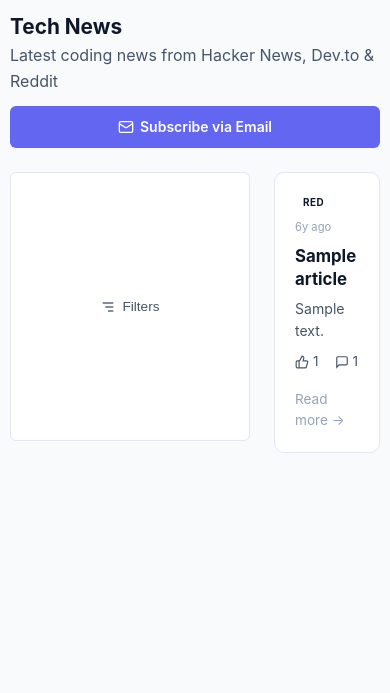
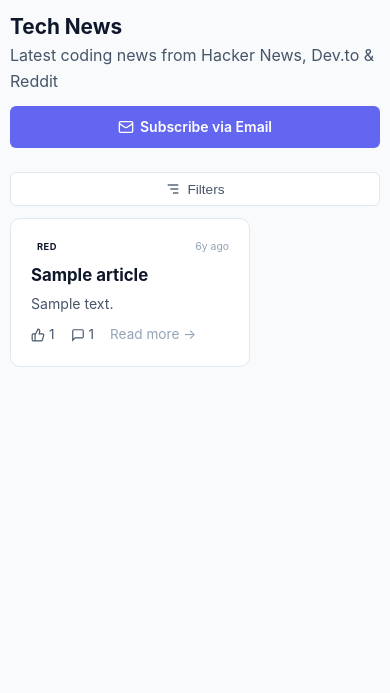
Before and after one commit to SouravGiri-007/codelab, a Flask app: page /news in a window 390 px wide; the page is wider, and only the part inside the window is pictured. Shown: the part 64-757 px from the top of that part. Run offline with Flask 3, Linux system fonts and the light colour scheme; tables that the repository leaves empty hold one stand-in row (values such as "Sample post"); some libraries are stand-ins or nearby versions.

Commit message:
Enhance layout and styling across multiple templates, including navbar background, chat container height, and news section structure

```diff
--- a/app/static/css/style.css
+++ b/app/static/css/style.css
@@ -1157,7 +1171,7 @@
     }
 
     /* News */
-    .news-layout { gap: 20px; }
+    .news-layout-inner { gap: 20px; }
     .news-sidebar { width: 220px; }
 
     /* Admin */
@@ -1185,8 +1202,9 @@
     .explore-page { grid-template-columns: 1fr; }
     .explore-sidebar { display: none; }
     .snippet-grid { grid-template-columns: 1fr; }
-    .news-layout { grid-template-columns: 1fr; }
+    .news-layout-inner { grid-template-columns: 1fr; }
     .news-sidebar { display: none; }
+    .mobile-news-toggle { display: inline-flex; width: 100%; justify-content: center; }
     .admin-grid { grid-template-columns: 1fr; }
     .admin-header { flex-direction: column; align-items: flex-start; gap: 12px; }
     .admin-table-wrap { overflow-x: auto; }
@@ -1195,16 +1213,24 @@
     /* Show filter toggle on explore page */
     .filter-toggle-mobile { display: inline-flex; }
 
-    /* Show news toggle */
-    .mobile-news-toggle { display: inline-flex; }
+    /* Page-header wraps on tablets too */
+    .page-header {
+        flex-direction: column;
+        align-items: flex-start;
+        gap: 12px;
+    }
+    .page-header-actions {
+        width: 100%;
+    }
+    .page-header-actions .btn {
+        width: 100%;
+        justify-content: center;
+    }
 
     /* Profile page */
     .profile-page { padding: 0; }
-}
-
-/* ─── Mobile (480px – 767px) ────────────────────────────────── */
-@media (max-width: 767px) {
-    /* Navbar */
+
+    /* Navbar — show hamburger, slide-in panel */
     .nav-hamburger { display: flex; }
     .nav-search { display: none; }
     .nav-container { padding: 0 16px; gap: 0; }
@@ -1290,7 +1315,7 @@
     .snippet-stats { gap: 8px; font-size: 0.78rem; }
 
     /* News */
-    .news-layout { grid-template-columns: 1fr; gap: 0; }
+    .news-layout-inner { grid-template-columns: 1fr; gap: 0; }
     .news-sidebar { display: none; }
     .news-card { padding: 16px; }
     .news-card-header {
@@ -1325,23 +1350,7 @@
         gap: 10px;
         font-size: 0.75rem;
     }
-    .mobile-news-toggle {
-        width: 100%;
-        justify-content: center;
-    }
-    .page-header {
-        flex-direction: column;
-        align-items: flex-start;
-        gap: 12px;
-    }
     .page-header h1 { font-size: 1.3rem; }
-    .page-header-actions {
-        width: 100%;
-    }
-    .page-header-actions .btn {
-        width: 100%;
-        justify-content: center;
-    }
     .news-sidebar .card {
         padding: 12px !important;
     }
@@ -1543,6 +1555,12 @@
     .auth-card { padding: 20px 16px; }
     .snippet-card { padding: 14px; }
     .news-card { padding: 14px; }
+    .news-card-header { gap: 4px; }
+    .news-card-header .source-badge { font-size: 0.58rem; padding: 1px 6px; }
+    .news-card-header .text-muted { font-size: 0.65rem; }
+    .news-card-title { font-size: 0.9rem; }
+    .news-card-summary { font-size: 0.78rem; }
+    .news-card-footer { gap: 6px; font-size: 0.7rem; }
     .profile-header { padding: 12px; }
     .stats-grid { grid-template-columns: 1fr; gap: 6px; }
     .admin-nav-link { font-size: 0.8rem; padding: 5px 10px; }
@@ -1590,11 +1619,13 @@
 
 /* ─── News Layout ───────────────────────────────────────────── */
 .news-layout {
+    max-width: 1100px;
+    margin: 0 auto;
+}
+.news-layout-inner {
     display: grid;
     grid-template-columns: 240px 1fr;
     gap: 24px;
-    max-width: 1100px;
-    margin: 0 auto;
 }
 
 .news-sidebar .card { padding: 16px; }
--- a/app/templates/auth/settings.html
+++ b/app/templates/auth/settings.html
@@ -3,7 +3,7 @@
 {% block title %}Settings - CodeLab{% endblock %}
 
 {% block content %}
-<div class="page-container" style="max-width: 600px;">
+<div class="page-container" style="max-width:600px;">
     <h1 style="margin-bottom: 24px;">Account Settings</h1>
     <form method="POST">
         {{ form.hidden_tag() }}
--- a/app/templates/base.html
+++ b/app/templates/base.html
@@ -11,6 +11,7 @@
 </head>
 <body>
     <nav class="navbar">
+        <div class="navbar-bg"></div>
         <div class="nav-container">
             <a href="{{ url_for('main.index') }}" class="nav-brand">
                 <span class="brand-icon">&lt;/&gt;</span> CodeLab
--- a/app/templates/chat/index.html
+++ b/app/templates/chat/index.html
@@ -7,7 +7,7 @@
     .chat-container {
         display: flex;
         flex-direction: column;
-        height: calc(100vh - var(--nav-height) - 120px);
+        height: calc(calc(var(--vh, 1vh) * 100) - var(--nav-height) - 120px);
         max-width: 860px;
         margin: 0 auto;
         padding: 0 20px;
--- a/app/templates/news/list.html
+++ b/app/templates/news/list.html
@@ -17,7 +17,7 @@
 </div>
 
 <div class="news-layout">
-    <!-- Mobile news sidebar toggle -->
+    <!-- Mobile news sidebar toggle (outside grid, sits between header and layout) -->
     <button class="mobile-news-toggle" id="newsSidebarToggle">
         <svg width="16" height="16" viewBox="0 0 24 24" fill="none" stroke="currentColor" stroke-width="2">
             <line x1="4" y1="6" x2="20" y2="6"/>
@@ -30,8 +30,9 @@
         {% endif %}
     </button>
 
-    <!-- Sidebar filters -->
-    <aside class="news-sidebar">
+    <div class="news-layout-inner">
+        <!-- Sidebar filters -->
+        <aside class="news-sidebar">
         <div class="card">
             <h3 class="card-title">Sources</h3>
             <div class="source-list">
@@ -122,4 +123,5 @@
         {% endif %}
     </div>
 </div>
+</div>
 {% endblock %}
--- a/app/templates/snippets/playground.html
+++ b/app/templates/snippets/playground.html
@@ -4,7 +4,7 @@
 
 {% block extra_head %}
 <style>
-    .playground { display: grid; grid-template-columns: 1fr 1fr; gap: 16px; padding: 24px; height: calc(100vh - 130px); max-width: 1400px; margin: 0 auto; }
+    .playground { display: grid; grid-template-columns: 1fr 1fr; gap: 16px; padding: 24px; height: calc(calc(var(--vh, 1vh) * 100) - 130px); max-width: 1400px; margin: 0 auto; }
     .playground-left, .playground-right { display: flex; flex-direction: column; min-height: 0; }
     .pg-header { display: flex; align-items: center; justify-content: space-between; padding: 12px 16px; background: var(--bg-card); border: 1px solid var(--border); border-radius: 10px 10px 0 0; }
     .pg-header h3 { font-size: 0.9rem; font-weight: 600; color: var(--text-secondary); }
--- a/app/templates/subscription/subscribe.html
+++ b/app/templates/subscription/subscribe.html
@@ -3,8 +3,8 @@
 {% block title %}Subscribe - CodeLab News{% endblock %}
 
 {% block content %}
-<div class="subscribe-page" style="max-width:520px;margin:40px auto;padding:0 20px;">
-    <div class="card" style="text-align:center;padding:40px 32px;">
+<div class="subscribe-page">
+    <div class="card">
         <div style="width:64px;height:64px;border-radius:16px;background:var(--accent-light);display:flex;align-items:center;justify-content:center;margin:0 auto 20px;">
             <svg width="32" height="32" viewBox="0 0 24 24" fill="none" stroke="var(--accent)" stroke-width="2"><rect x="2" y="4" width="20" height="16" rx="2"/><path d="m22 7-8.97 5.7a1.94 1.94 0 0 1-2.06 0L2 7"/></svg>
         </div>
```
Also changed, not shown: other parts of app/static/css/style.css (+46 -16 lines).
